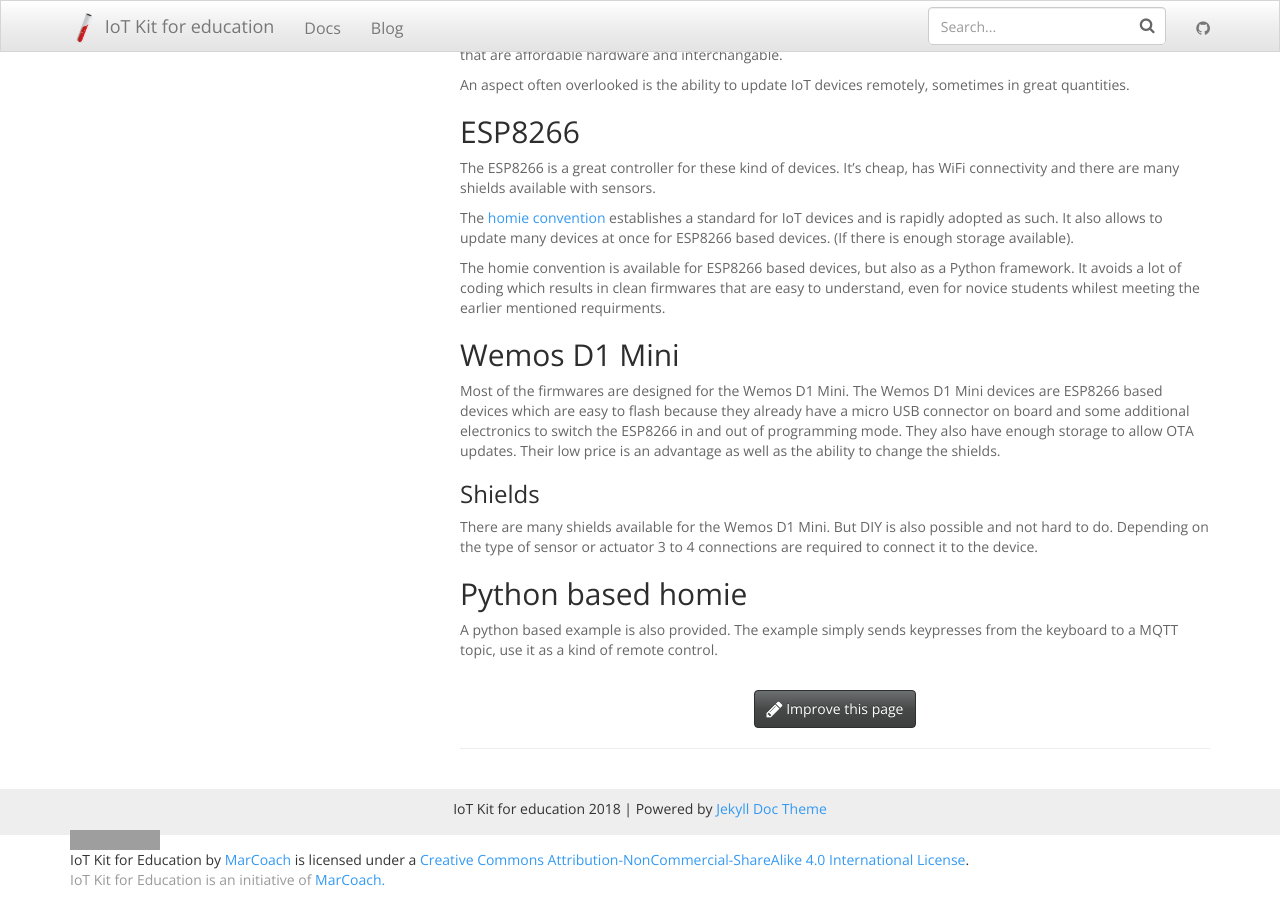
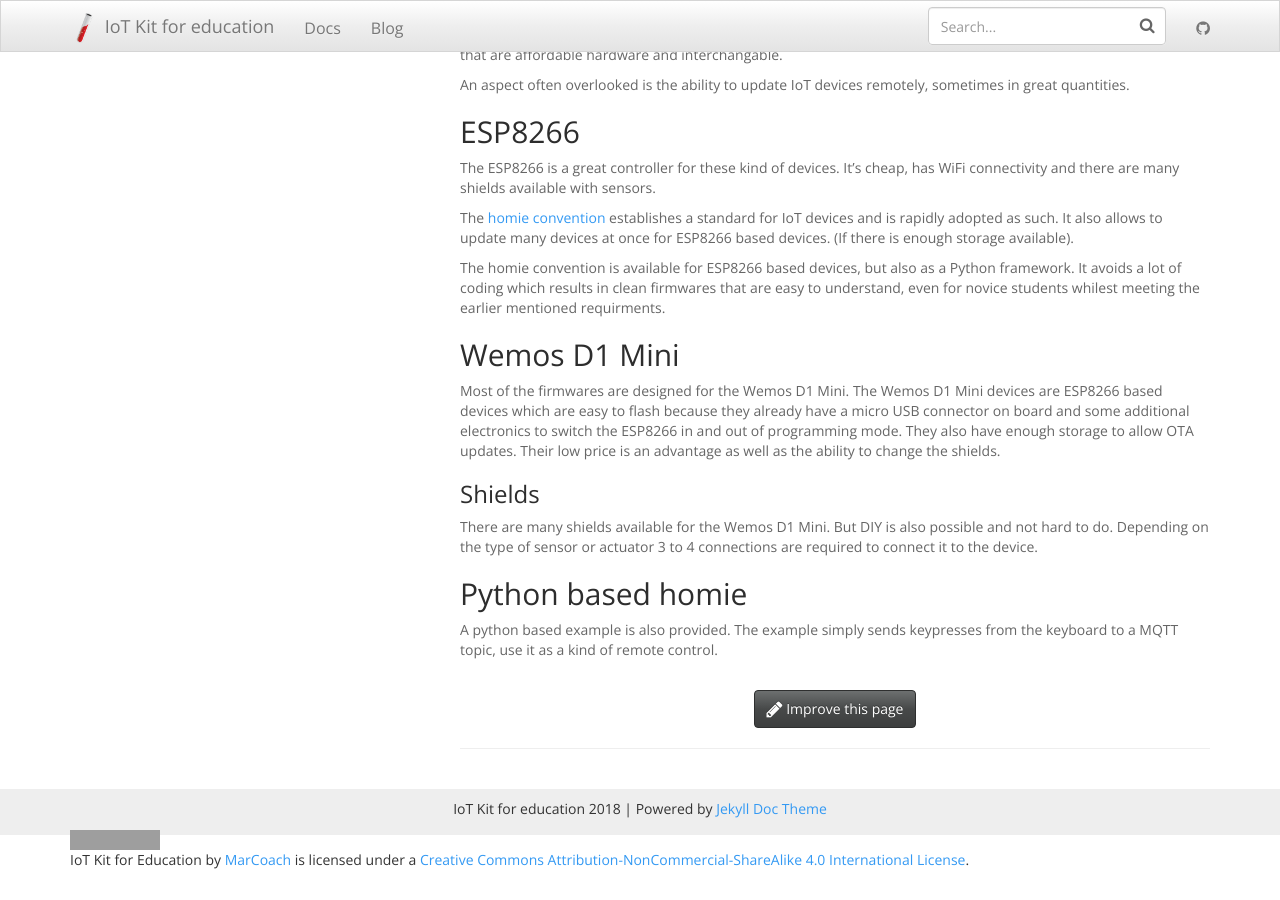
Before and after one commit to mverleun/IoT-Web, a Jekyll site: the page built from index.md, in a window 1280 px wide and 900 px high, scrolled down 637 px. Built offline with Jekyll 4.4.1, drawn with Linux system fonts in a browser that asks for light colours; nearby versions of some CDN libraries; after the commit the page ends 1507 px from its top, so only the background shows below that; grey boxes are pictures that could not be loaded.

Commit message:
Updated footer

```diff
--- a/_includes/footer.html
+++ b/_includes/footer.html
@@ -6,6 +6,5 @@
             Powered by <a href="https://github.com/aksakalli/jekyll-doc-theme">Jekyll Doc Theme</a>
         </p>
 <a rel="license" href="http://creativecommons.org/licenses/by-nc-sa/4.0/"><img alt="Creative Commons License" style="border-width:0" src="https://i.creativecommons.org/l/by-nc-sa/4.0/88x31.png" /></a><br /><span xmlns:dct="http://purl.org/dc/terms/" property="dct:title">IoT Kit for Education</span> by <a xmlns:cc="http://creativecommons.org/ns#" href="http" property="cc:attributionName" rel="cc:attributionURL">MarCoach</a> is licensed under a <a rel="license" href="http://creativecommons.org/licenses/by-nc-sa/4.0/">Creative Commons Attribution-NonCommercial-ShareAlike 4.0 International License</a>.
-        <p class="text-muted">IoT Kit for Education is an initiative of <a href="http://www.marcoach.nl/">MarCoach.</a></p>
     </div>
 </footer>
```
